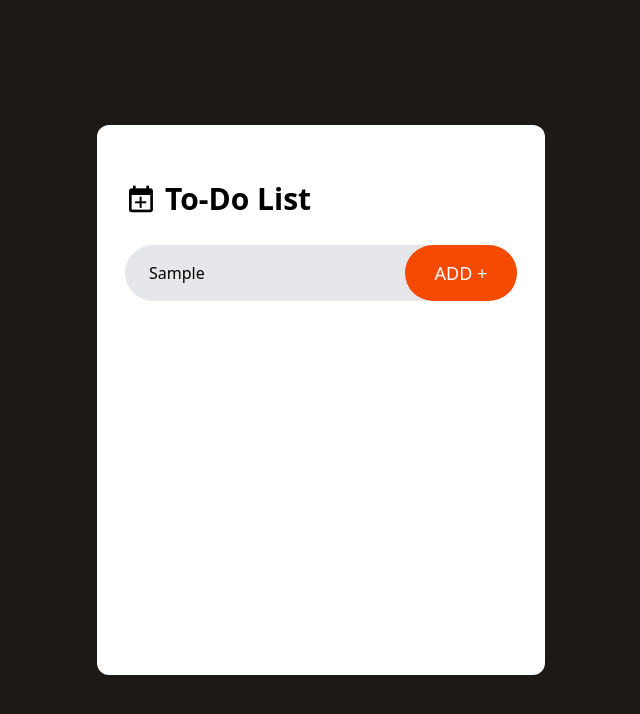
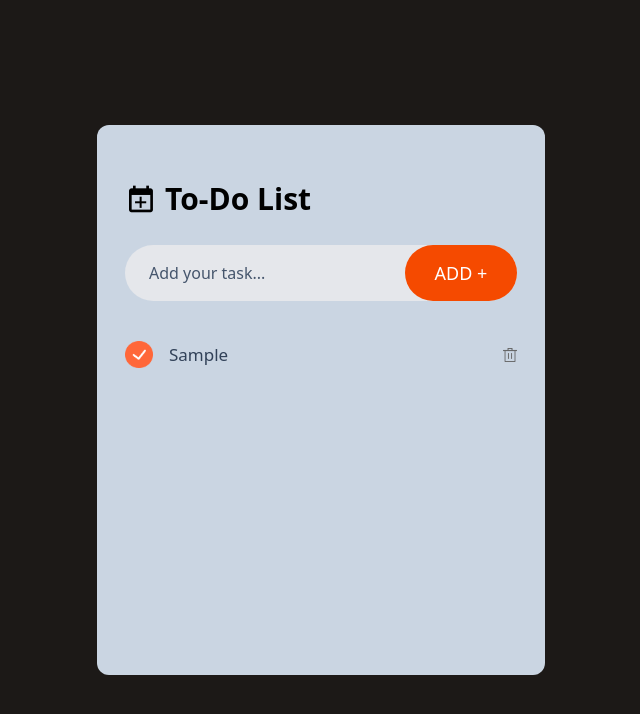
Before and after one commit to Steopa2001/to-do-list, a React (Vite) app: page / in a window 1280 px wide. Both pictures are taken after typing "Sample" into the empty fields and a click on the button "ADD +". Shown: the top 714 px of the page, without its empty margins (319-959 px from the left). Built offline with nearby package versions, Linux system fonts and the light colour scheme.

Commit message:
[feat] Add todo input and dynamic task list

```diff
--- a/src/components/Todo.jsx
+++ b/src/components/Todo.jsx
@@ -1,23 +1,47 @@
-import React from 'react'
+import React, { useState } from "react";
+import TodoItems from "./TodoItems";
 
 const Todo = () => {
+  const [text, setText] = useState("");
+  const [todos, setTodos] = useState([]);
+
+  const add = () => {
+    if (text.trim() === "") return;
+
+    setTodos([...todos, text]);
+    setText("");
+  };
+
   return (
-    <div className='bg-white place-self-center w-11/12 max-w-md flex flex-col p-7 min-h-137.5 rounded-xl'>
-
+    <div className="bg-slate-300 place-self-center w-11/12 max-w-md flex flex-col p-7 min-h-137.5 rounded-xl">
       {/* TITLE and IMAGE */}
-      <div className='flex items-center mt-7 gap-2'>
-        <img className='w-8' src="/todo_icon.png" alt="icon-todo" />
-        <h1 className='text-3xl font-semibold'>To-Do List</h1>
+      <div className="flex items-center mt-7 gap-2">
+        <img className="w-8" src="/todo_icon.png" alt="icon-todo" />
+        <h1 className="text-3xl font-semibold">To-Do List</h1>
       </div>
 
       {/* INPUT  */}
-      <div className='flex items-center my-7 bg-gray-200 rounded-full'>
-        <input className='bg-transparent border-0 outline-none flex-1 h-14 pl-6 pr-2 placeholder:text-slate-600' type="text" placeholder='Add your task...'/>
-        <button className='cursor-pointer border-none rounded-full bg-orange-600 w-28 h-14 text-white text-lg font-medium'>ADD +</button>
+      <div className="flex items-center my-7 bg-gray-200 rounded-full">
+        <input
+          className="bg-transparent border-0 outline-none flex-1 h-14 pl-6 pr-2 placeholder:text-slate-600"
+          value={text}
+          onChange={(e) => setText(e.target.value)}
+          type="text"
+          placeholder="Add your task..."
+        />
+        <button onClick={add} className="cursor-pointer border-none rounded-full bg-orange-600 w-28 h-14 text-white text-lg font-medium">
+          ADD +
+        </button>
       </div>
 
+    {/* TODO LIST */}
+      <div>
+        {todos.map((todo, index) => (
+          <TodoItems key={index} text={todo} />
+        ))}
+      </div>
     </div>
-  )
-}
+  );
+};
 
-export default Todo
+export default Todo;
--- /dev/null
+++ b/src/components/TodoItems.jsx
@@ -0,0 +1,16 @@
+import React from 'react'
+
+const TodoItems = ({text}) => {
+  return (
+    <div className='flex items-center my-3 gap-2'>
+      <div className='flex flex-1 items-center cursor-pointer'>
+        <img className='w-7' src="/tick.png" alt="tick" />
+        <p className='text-slate-700 ml-4 text-[17px]'>{text}</p>
+      </div>
+
+      <img className='w-3.5 cursor-pointer' src="/delete.png" alt="delete-icon" />
+    </div>
+  )
+}
+
+export default TodoItems
```
